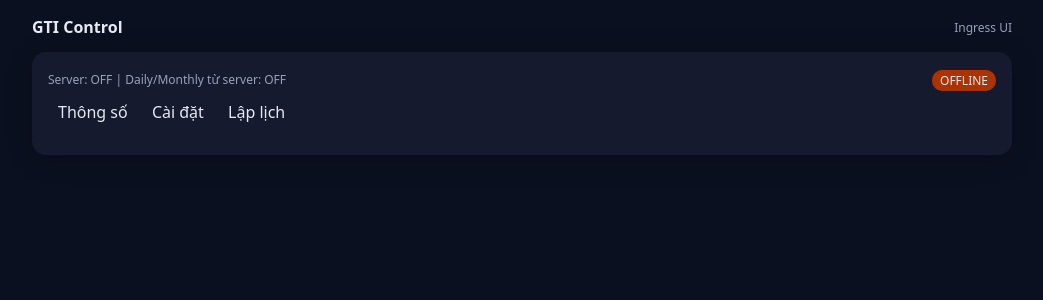
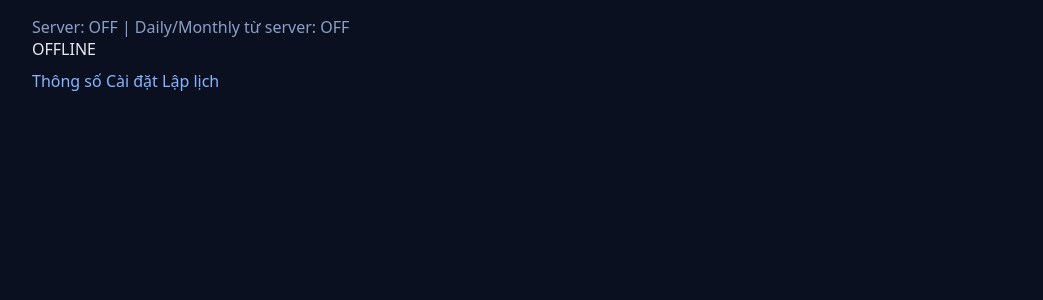
Before and after one commit to kuanhmn/gticontrol, a FastAPI app: template gti-control/app/templates/device_detail.html in a window 1280 px wide. Shown: the top 300 px of the page, without its empty margins (118-1161 px from the left). Run offline with FastAPI, Linux system fonts and the light colour scheme; the template is opened without the code that fills it, so the values that code supplies are empty; parts of the project's set-up code (start-up, migrations or seed data) failed here and were passed over.

Commit message:
Update base.html

```diff
--- a/gti-control-debug/app/templates/base.html
+++ b/gti-control-debug/app/templates/base.html
@@ -1,44 +1,20 @@
 <!doctype html>
-<html lang="vi">
+<html>
 <head>
-  <meta charset="utf-8">
-  <title>GTI Control</title>
-  <meta name="viewport" content="width=device-width, initial-scale=1">
+  <meta charset="utf-8"/>
+  <title>{% block title %}GTI Control{% endblock %}</title>
   <style>
-    :root { --bg:#0b1020; --card:#151a2e; --fg:#e6e9f2; --muted:#96a0bd; --acc:#3b82f6; }
-    body { margin:0; font-family: ui-sans-serif,system-ui; background: var(--bg); color: var(--fg); }
-    .wrap { max-width: 980px; margin: 0 auto; padding: 16px; }
-    .card { background: var(--card); border-radius: 14px; padding: 16px; box-shadow: 0 4px 24px rgba(0,0,0,.25);}
-    .row { display:flex; gap:12px; flex-wrap:wrap; }
-    .col { flex:1 1 280px; }
-    .title { font-weight: 700; font-size: 20px; margin:0 0 12px; }
-    .muted { color: var(--muted); font-size: 12px; }
-    .btn { background: var(--acc); color:white; border:0; padding:10px 14px; border-radius:10px; cursor:pointer; font-weight:600; }
-    .btn:disabled { opacity:.6; cursor:not-allowed; }
-    .input { width:100%; padding:10px 12px; border-radius:10px; border:1px solid #2b3251; background:#0f1430; color:var(--fg); }
-    .nav a { color: var(--fg); text-decoration: none; padding: 8px 12px; border-radius: 10px; }
-    .nav a.active { background: #1d2545; }
-    table { width:100%; border-collapse: collapse; }
-    th, td { text-align:left; padding:8px 6px; border-bottom:1px solid #2b3251; }
-    .badge { display:inline-block; padding:2px 8px; border-radius:10px; font-size:12px; }
-    .ok { background:#0a3; }
-    .off { background:#a30; }
-    .head { display:flex; gap:12px; align-items:center; justify-content:space-between; margin-bottom:14px; }
-    .tabs a { color: var(--fg); text-decoration:none; padding:8px 10px; border-radius:10px; }
-    .tabs a.active { background:#1d2545; }
-    .grid2 { display:grid; grid-template-columns:repeat(2,1fr); gap:10px;}
-    .grid3 { display:grid; grid-template-columns:repeat(3,1fr); gap:10px;}
+    :root { --bg:#0b1020; --card:#151a2e; --fg:#e6e9f2; --muted:#8aa0c7; --acc:#1a2649; }
+    body{margin:0;font-family:system-ui,-apple-system,Segoe UI,Roboto,Helvetica,Arial,sans-serif;background:var(--bg);color:var(--fg)}
+    .wrap{max-width:980px;margin:0 auto;padding:16px}
+    .card{background:var(--card);border-radius:14px;padding:16px;box-shadow:0 4px 24px rgba(0,0,0,.25)}
+    a{color:#88b4ff;text-decoration:none}
+    table{width:100%;border-collapse:collapse;font-size:14px}
+    th,td{padding:10px;border-bottom:1px solid #22365e;text-align:left}
+    .muted{color:var(--muted)}
+    .btn{display:inline-block;padding:8px 12px;border-radius:10px;background:var(--acc);font-weight:600}
   </style>
+  {% block head %}{% endblock %}
 </head>
-<body>
-  <div class="wrap">
-    <div class="head">
-      <div style="font-weight:800">GTI Control</div>
-      <div class="muted">Ingress UI</div>
-    </div>
-    <div class="card">
-      {% block body %}{% endblock %}
-    </div>
-  </div>
-</body>
+<body><div class="wrap">{% block body %}{% endblock %}</div></body>
 </html>
```
